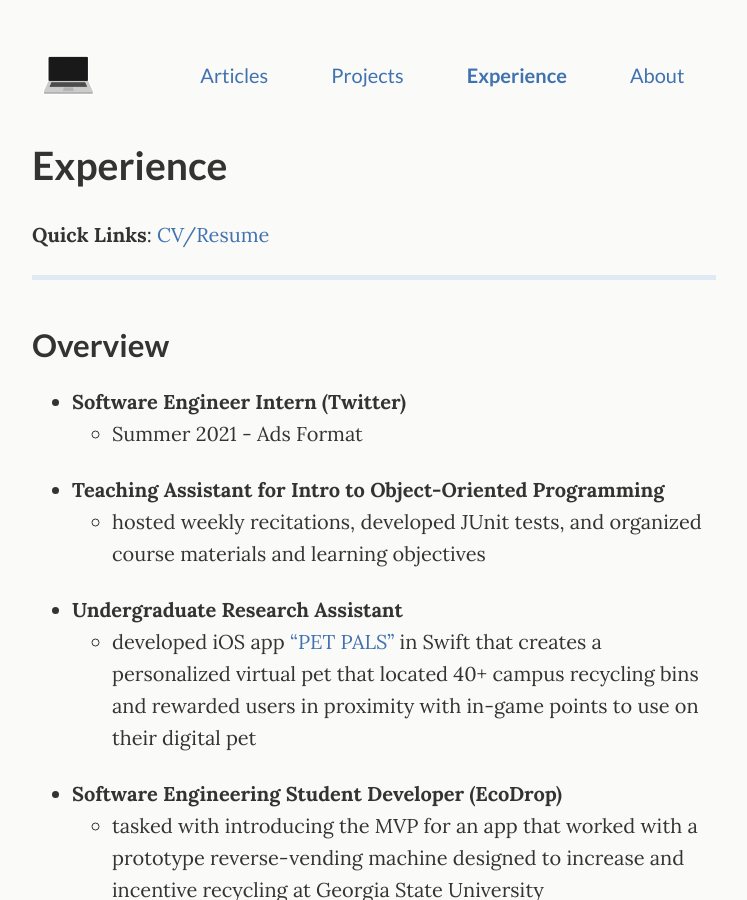
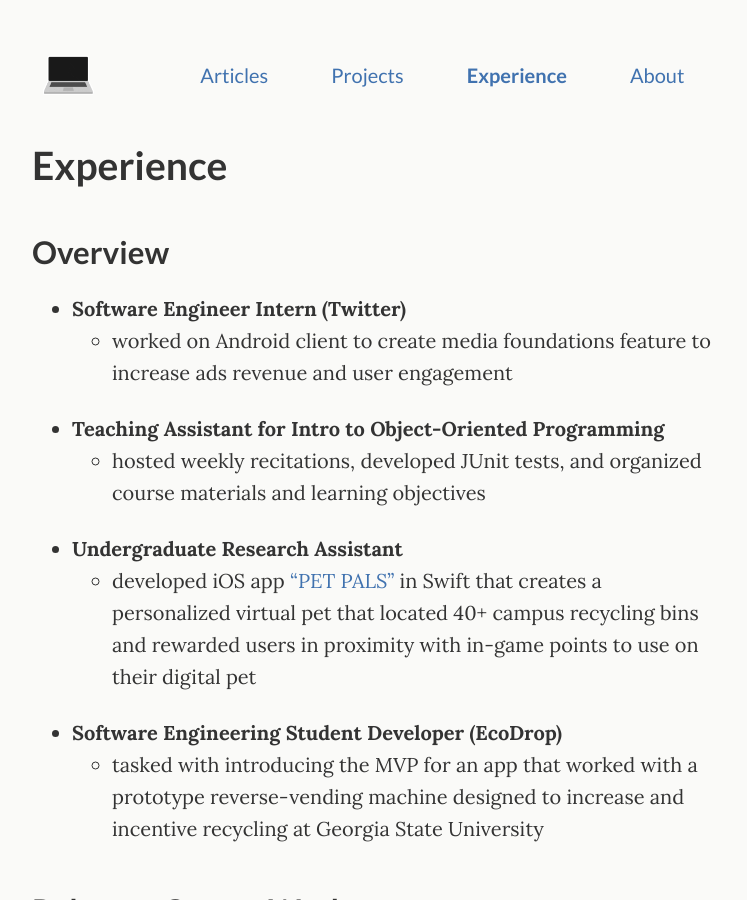
Before and after one commit to kellytran3k/kellytran3k.github.io, a Jekyll site: the page built from _pages/work.md, in a window 1280 px wide and 900 px high. Shown: the whole window, without its empty margins (266-1013 px from the left). Built offline with Jekyll 4.4.1, drawn with Linux system fonts in a browser that asks for light colours.

Commit message:
update info

```diff
--- a/_pages/work.md
+++ b/_pages/work.md
@@ -6,16 +6,12 @@ desc: Happy work, happy life.
 permalink: /work/
 ---
 
-**Quick Links**: [CV/Resume](/assets/Kelly_Tran_Resume.pdf)
-
----
-
 ## Overview
 
 <!-- logo sizes from LinkedIn should be adjusted to 0.5 to 0.5 -->
 <!-- ![](/assets/img/logos/twitter-logo.png) -->
 * **Software Engineer Intern (Twitter)**
-  * Summer 2021 - Ads Format
+  * worked on Android client to create media foundations feature to increase ads revenue and user engagement
 
 * **Teaching Assistant for Intro to Object-Oriented Programming**
   * hosted weekly recitations, developed JUnit tests, and organized course materials and learning objectives
```
Also changed, not shown: index.md (+1 -1 lines), 1 other file.
